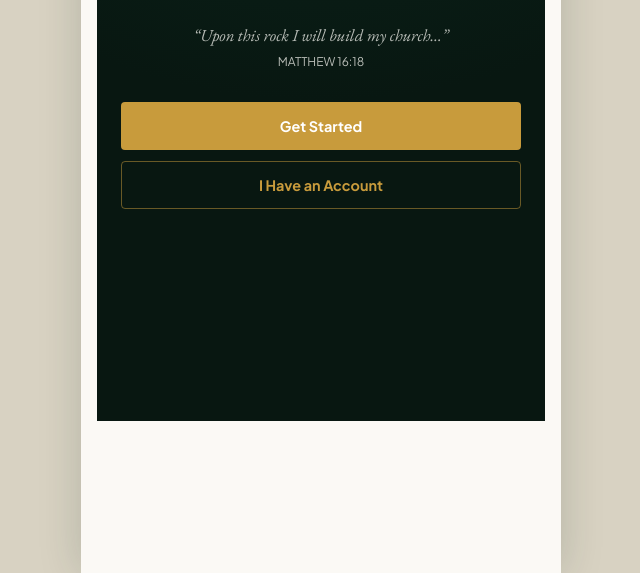
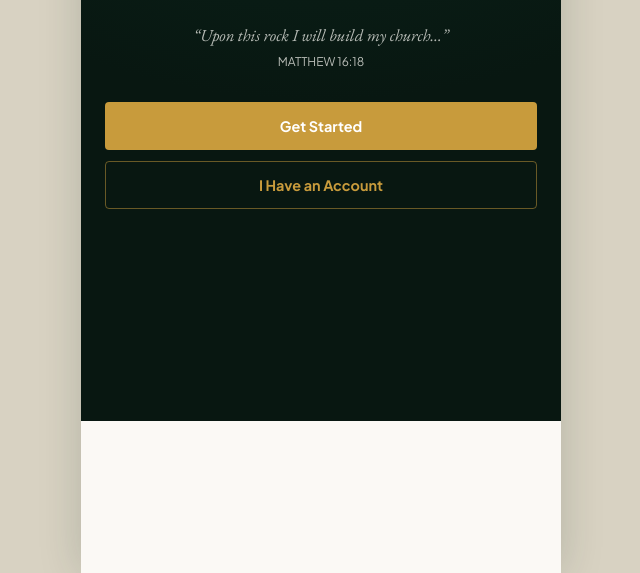
Before and after one commit to Julieellis1/movaldem-app, a website: page app/index.html in a window 1280 px wide. Shown: the part 379-952 px from the top of the page, without its empty margins (319-959 px from the left). Drawn offline with nearby package versions, Linux system fonts and the light colour scheme.

Commit message:
Clinic-style splash (logo pop-in + typed church name); full-bleed auth backgrounds

```diff
--- a/app/css/app.css
+++ b/app/css/app.css
@@ -239,8 +239,18 @@ body{
 .g-foot button{background:none;border:0;color:var(--muted);display:flex;align-items:center;gap:.25rem;cursor:pointer;font-size:.72rem}
 
 /* ---------- auth ---------- */
-.auth-wrap{min-height:100dvh;display:flex;flex-direction:column;justify-content:center;padding:2rem 1.5rem;
+.auth-wrap{min-height:100dvh;margin:0 -1rem;display:flex;flex-direction:column;justify-content:center;padding:2rem 1.5rem;
   background:radial-gradient(120% 60% at 50% 0%,#123528 0%,var(--evergreen-deep) 55%,#081711 100%)}
+/* Brand splash: full-bleed, logo pops in, name types out (see playSplash in app.js) */
+.splash-wrap{min-height:100dvh;margin:0 -1rem;display:flex;flex-direction:column;align-items:center;justify-content:center;
+  padding:2.5rem 2rem;background:radial-gradient(120% 60% at 50% 0%,#123528 0%,var(--evergreen-deep) 55%,#081711 100%)}
+.splash-logo{width:124px;height:124px;object-fit:contain;opacity:0;transform:scale(.4);
+  animation:splash-pop .7s cubic-bezier(.2,.9,.3,1.35) .15s forwards}
+@keyframes splash-pop{to{opacity:1;transform:scale(1)}}
+.splash-name{margin-top:1.7rem;max-width:290px;min-height:3.4em;text-align:center;line-height:1.7;
+  font-family:var(--font-display);font-size:1.02rem;letter-spacing:.1em;color:var(--gold)}
+.splash-cursor{display:inline-block;width:.6em;animation:splash-blink 1s steps(1) infinite}
+@keyframes splash-blink{50%{opacity:0}}
 .auth-card{text-align:center;color:#F2F1EC}
 .auth-card img{width:84px;height:84px;object-fit:contain;margin-bottom:.8rem}
 .auth-card h1{font-family:var(--font-display);font-size:1.9rem;font-weight:600}
--- a/app/js/app.js
+++ b/app/js/app.js
@@ -11,6 +11,8 @@
   let data = null;           // { verse, programs, events, quiz, gallery, notifications }
   let quizState = null;      // { questions, idx, score, picked }
   let quizTimer = null;
+  let splashShown = false;
+  let splashTimers = [];
   let quizSecs = 0;          // whole-quiz countdown (not per question)
 
   /* ---------------- toast ---------------- */
@@ -169,7 +171,7 @@
   }
 
   /* ---------------- router ---------------- */
-  const AUTH_ROUTES = ["splash", "login", "register"];
+  const AUTH_ROUTES = ["splash", "welcome", "login", "register"];
   function currentRoute() {
     const h = location.hash.replace(/^#\/?/, "") || "splash";
     return h;
@@ -183,10 +185,16 @@
     if (session && AUTH_ROUTES.includes(route)) { location.hash = "#/home"; return; }
 
     clearInterval(quizTimer);
+    splashTimers.forEach((t) => { clearTimeout(t); clearInterval(t); });
+    splashTimers = [];
     tabbar.classList.add("hidden");
 
+    if (route === "splash") {
+      screen.innerHTML = S.splash();
+      screen.scrollTop = 0; playSplash(); return;
+    }
     if (AUTH_ROUTES.includes(route)) {
-      screen.innerHTML = route === "login" ? S.login() : route === "register" ? S.register() : S.splash();
+      screen.innerHTML = route === "login" ? S.login() : route === "register" ? S.register() : S.welcome();
       screen.scrollTop = 0; bindStatic(); return;
     }
 
@@ -296,6 +304,33 @@
     }
   });
 
+  /* ---------------- brand splash (clinic-style) ---------------- */
+  /* Logo pops in via CSS; the church name types out here. Advances to
+     welcome (or home when already logged in). Never traps the user:
+     failsafe timer + skip if already shown this session. */
+  function playSplash() {
+    const go = () => { location.hash = Api.session() ? "#/home" : "#/welcome"; };
+    if (splashShown) { go(); return; }
+    splashShown = true;
+    const name = C.CHURCH_FULL_NAME;
+    splashTimers.push(setTimeout(go, 6000)); // failsafe
+    splashTimers.push(setTimeout(() => {
+      let i = 0;
+      const tick = setInterval(() => {
+        const el = document.getElementById("splash-typed");
+        if (!el) { clearInterval(tick); return; }
+        el.textContent = name.slice(0, ++i);
+        if (i >= name.length) {
+          clearInterval(tick);
+          const cur = document.querySelector(".splash-cursor");
+          if (cur) cur.style.display = "none";
+          splashTimers.push(setTimeout(go, 650));
+        }
+      }, 45);
+      splashTimers.push(tick);
+    }, 750));
+  }
+
   /* ---------------- push scaffold ---------------- */
   async function initPush() {
     try {
--- a/app/js/screens.js
+++ b/app/js/screens.js
@@ -23,7 +23,17 @@
   }
 
   /* ---------------- Auth ---------------- */
+  /* Brand splash (clinic-style): logo fades/pops in, then the church's
+     full name types itself out. app.js advances when typing finishes. */
   function splash() {
+    return `
+    <div class="splash-wrap">
+      <img class="splash-logo" src="assets/logo.png" alt="Movaldem logo"/>
+      <p class="splash-name"><span id="splash-typed"></span><span class="splash-cursor">&#9612;</span></p>
+    </div>`;
+  }
+
+  function welcome() {
     return `
     <div class="auth-wrap"><div class="auth-card">
       <img src="assets/logo.png" alt="Movaldem logo"/>
@@ -487,5 +497,5 @@
     </div>`;
   }
 
-  window.Screens = { splash, login, register, home, events, quiz, quizPlay, quizResult, gallery, notifications, profile };
+  window.Screens = { splash, welcome, login, register, home, events, quiz, quizPlay, quizResult, gallery, notifications, profile };
 })();
```
